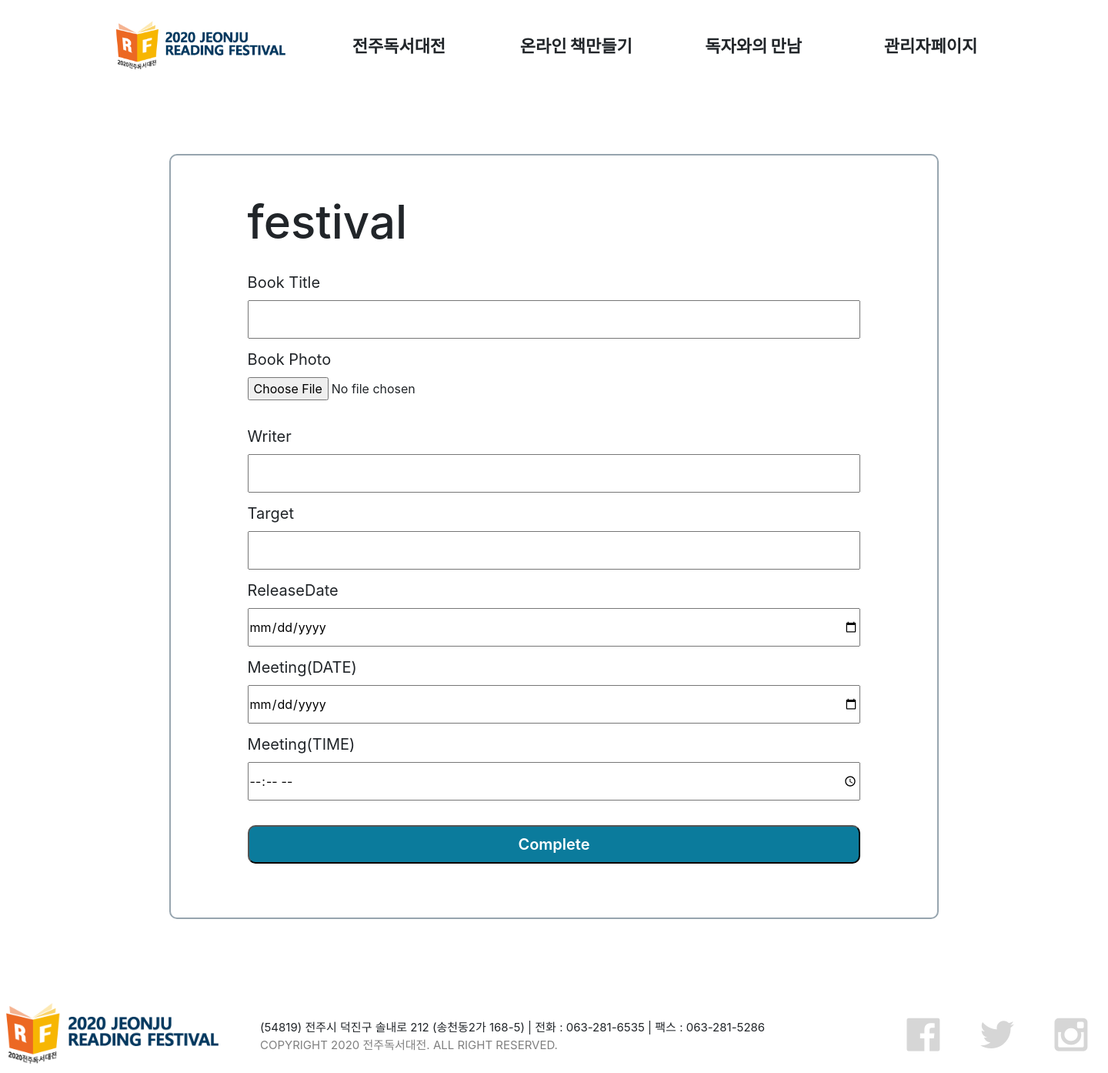
After one commit to Jominhui/jeonju-read-web, a PHP site: page /pages/Add-festival.php in a window 1440 px wide. The commit adds this page. Shown: the whole page at 77% size. Run offline with PHP 8.4, Linux system fonts and the light colour scheme.

Commit message:
[Add] festival list & add pages

```diff
--- a/lib/lib.php
+++ b/lib/lib.php
@@ -91,4 +91,14 @@
         $link_reservate = "javascript:alert('회원만 접근할 수 있습니다.');";
         $link_mylist ="javascript:alert('회원만 접근할 수 있습니다.');" ;
     }
+
+    if ($loginid == "admin"){
+        $link_list = "../pages/festival-list.php";
+        $link_manager = "../pages/reservate_manager.php";
+        $link_current = "../pages/reservate_current.php";
+    } else {
+        $link_list = "javascript:alert('권한이 없습니다.');";
+        $link_manager = "javascript:alert('권한이 없습니다.');";
+        $link_current = "javascript:alert('권한이 없습니다.');";
+    }
 ?>
--- /dev/null
+++ b/pages/Add-festival.php
@@ -0,0 +1,39 @@
+<?php include_once('../lib/lib.php');?>
+<?php include_once('header.php');?>
+<div class="page-area">
+    <h1 class="page-title">festival</h1>
+
+    <form method="post" action="../lib/server.php" enctype="multipart/form-data">
+        <input type="hidden" name="action" value="insert">
+        <div class="text-group">
+            <label>Book Title</label>
+            <input type="text" name="Title">
+        </div>
+        <div class="text-group">
+            <label>Book Photo</label>
+            <input type="file" name="Photo">
+        </div>
+        <div class="text-group">
+            <label>Writer</label>
+            <input type="text" name="Writer">
+        </div>
+        <div class="text-group">
+            <label>Target</label>
+            <input type="text" name="Target">
+        </div>
+        <div class="text-group">
+            <label>ReleaseDate</label>
+            <input type="date" name="ReleaseDate">
+        </div>
+        <div class="text-group">
+            <label>Meeting(DATE)</label>
+            <input type="date" name="MDate">
+        </div>
+        <div class="text-group">
+            <label>Meeting(TIME)</label>
+            <input type="time" name="MTime">
+        </div>
+        <button type="submit" class="page-btn">Complete</button>
+    </form>
+</div>
+<?php include_once('footer.php');?>
--- a/pages/header.php
+++ b/pages/header.php
@@ -45,7 +45,7 @@
                     <div class="sub-menu-area">
                         <div class="sub-menu-title">관리자페이지</div>
                         <hr class="sub-menu-line">
-                        <div class="sub-menu">행사등록</div>
+                        <a href="<?=$link_list;?>"><div class="sub-menu">행사등록</div></a>
                         <div class="sub-menu">예약관리</div>
                         <div class="sub-menu">예약현황</div>
                     </div>
```
Also changed, not shown: pages/festival-list.php (added, +42 -0 lines).
